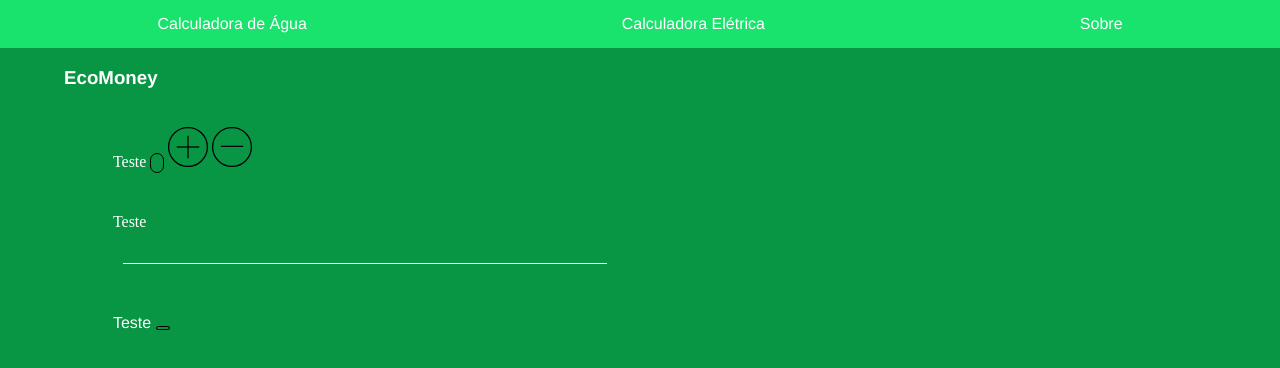
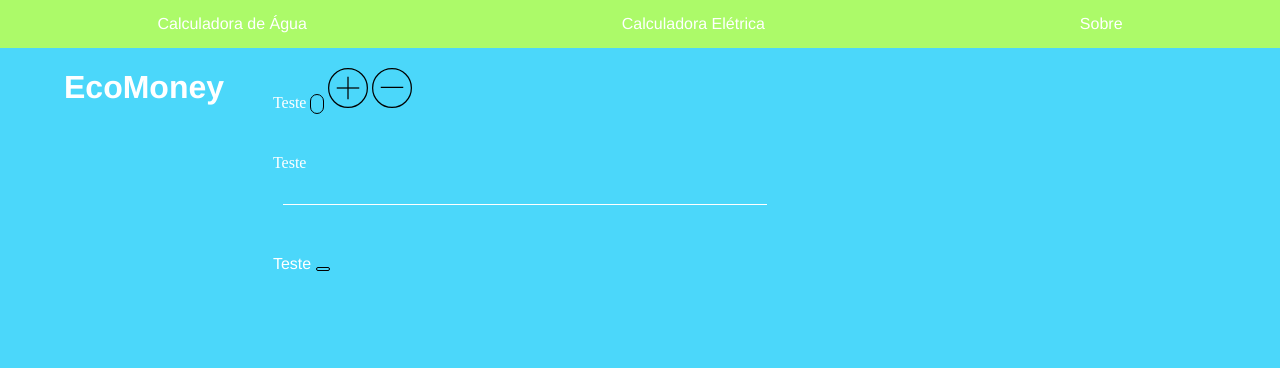
Before and after one commit to thiguet/IHC-Trabalho-Final, a website: page index.html in a window 1280 px wide. Both pictures are taken after a click on the link "Calculadora de Água". Drawn offline with Linux system fonts and the light colour scheme; a web font is replaced by a local one.

Commit message:
Making it get a little more beautiful.

```diff
--- a/css/app.css
+++ b/css/app.css
@@ -6,7 +6,7 @@
 body {
     margin: 0;
     font-family: 'Muli', 'Helvetica' !important;
-    background-color: #089644;
+    background-color: #4BD7FA;
     color: white;
 }
 
@@ -31,7 +31,7 @@
     list-style-type: none;
     padding-left: 0px;
     margin: 0;
-    background-color: #19E36D;
+    background-color: #ACFA69;
 }
 
 .menu > li {
--- a/index.html
+++ b/index.html
@@ -19,9 +19,9 @@
         </div>
     </header>
     <div class="container">
+        <h1>EcoMoney</h1>
         <section id="calc-agua">
             <section>
-                <h1>EcoMoney</h1>
                 <div class="container">
                     <div class="form-control">
                         <label>
@@ -52,7 +52,6 @@
 
         <section id="calc-energia">
             <section>
-                <h1>EcoMoney</h1>
                 <div class="container">
                     <div class="form-control">
                         <label>
--- a/js/app.js
+++ b/js/app.js
@@ -1,8 +1,19 @@
+var backgroundColors = {
+    "#calc-agua": "#4BD7FA",
+    "#calc-energia": "#F0D838"
+};
+var fontColors = {
+    "#calc-agua": "white",
+    "#calc-energia": "rgb(119, 67, 67)"
+};
+
 $(document).ready(() => {
-    $(".container > section").css('display', 'none');
-    $("#calc-agua").css('display', 'flex');
+    $(".container > section").hide();
+    $("#calc-agua").fadeIn();
     $(".menu > li > a").on("click", (evt) => {
-        $(".container > section").css('display', 'none');
-        $(evt.currentTarget.hash).css('display', 'flex');
+        $(".container > section").hide();
+        $(evt.currentTarget.hash).fadeIn();
+        $('body').css('background-color', backgroundColors[evt.currentTarget.hash]);
+        $('body').css('color', fontColors[evt.currentTarget.hash]);
     });
 });
```
